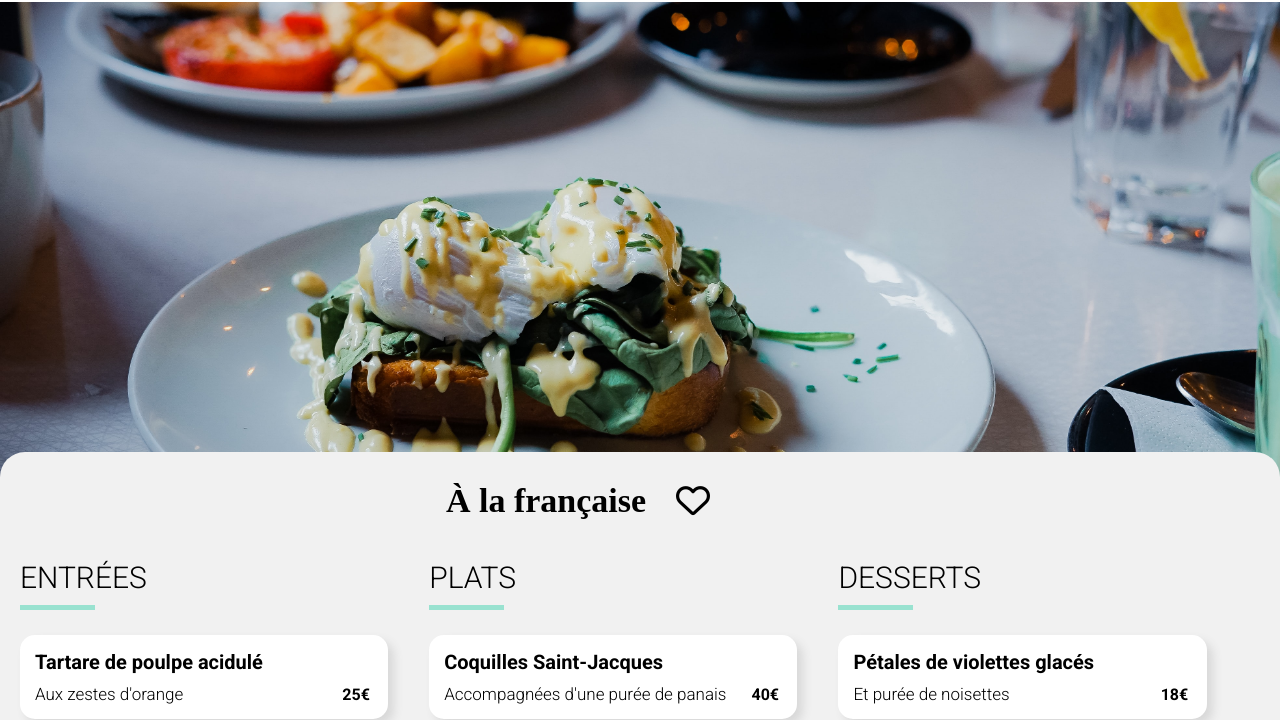
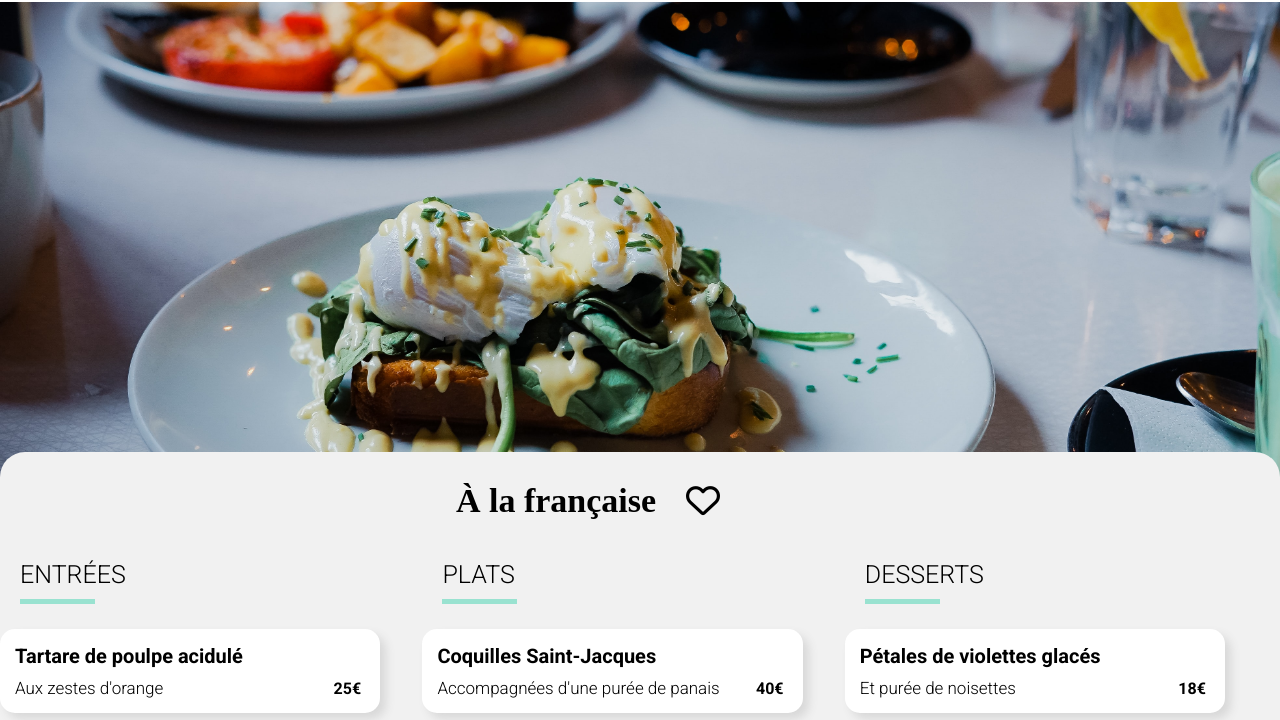
Before and after one commit to MaupouKevin/P3-OhMyFood, a website: page menu_3.html in a window 1280 px wide. Shown: the part 105-825 px from the top of the page. Drawn offline with Linux system fonts and the light colour scheme; a web font is replaced by a local one.

Commit message:
organisation-media-queries-animations

```diff
--- a/sass/main.scss
+++ b/sass/main.scss
@@ -34,7 +34,7 @@
                 align-items: center;
 
                 h2 {
-                    width: 100%;
+                    width: 90%;
                     margin: 25px 0px 25px 25px;
                     justify-content: center;
                 }
--- a/sass/menu.scss
+++ b/sass/menu.scss
@@ -5,7 +5,7 @@
 
 h1 {
     display: flex;
-    justify-content: space-around;
+    justify-content: center;
     font-family: 'Shrikhand';
     font-size: 30px;
     padding-top: 30px;
@@ -16,6 +16,7 @@ h1 {
         align-items: center;
         font-size: 34px;
         font-weight: 100;
+        margin-left: 30px;
     }
 }
 
@@ -68,9 +69,11 @@ main {
     background-color: $back-color;
     position: relative;
     bottom: 50px;
-    padding: 0px 20px 0px 20px;
+    width: 100%;
 
     h1 {
+        padding-left: 20px;
+
         i {
             &:hover {
                 .anim-heart {
@@ -81,7 +84,7 @@ main {
 
             .anim-heart {
                 position: relative;
-                left: -34px;
+                left: -64px;
                 opacity: 0;
                 transform-origin: 50% 100%;
                 height: 35px;
@@ -134,7 +137,7 @@ main {
         width: calc(80%);
         display: flex;
         flex-direction: column;
-        transition: width 800ms ;
+        transition: width 800ms;
 
 
         h3 {
--- a/sass/utils/_variables.scss
+++ b/sass/utils/_variables.scss
@@ -52,12 +52,12 @@ $heart-color: linear-gradient(#FF79DA, #9356DC);
 
     h2 {
         width: 75px;
-        font-size: 30px;
+        font-size: 25px;
         font-weight: 300;
         align-self: flex-start;
         border-bottom: solid 5px #99E2D0;
         padding-bottom: 10px;
-        margin: 10px 0px 10px 0px;
+        margin: 10px 0px 10px 20px;
     }
 
 }
@@ -76,7 +76,7 @@ $heart-color: linear-gradient(#FF79DA, #9356DC);
 }
 
 @mixin block {
-    width: 100%;
+    width: 90%;
     height: 85px;
     border-radius: 15px;
     border: none;
```
Also changed, not shown: css/style-menu.css, css/style.css, 1 other file.
